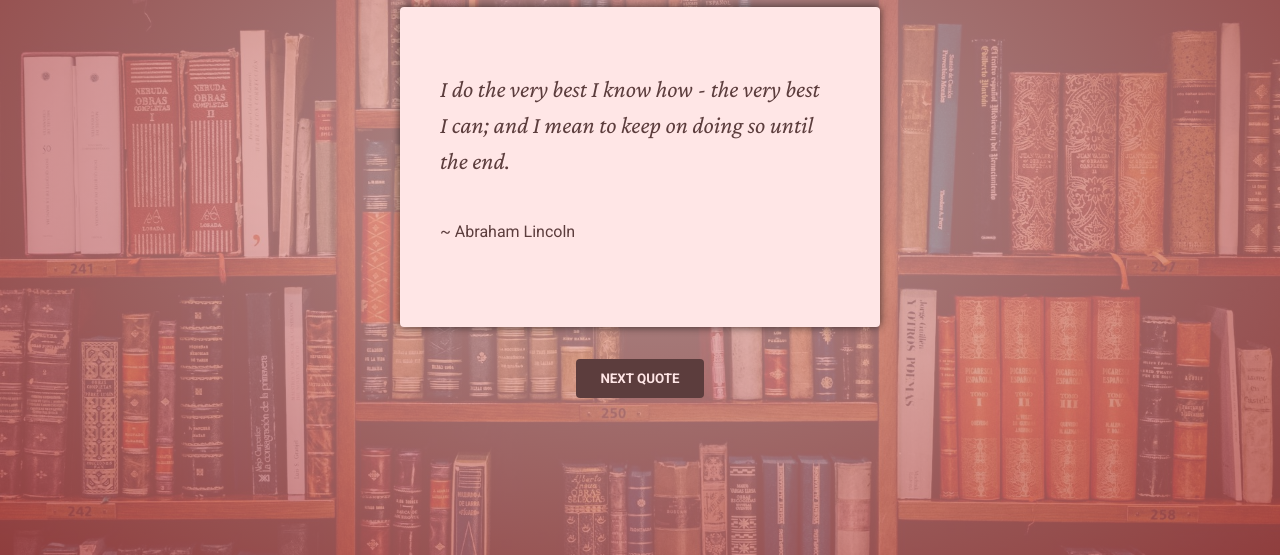
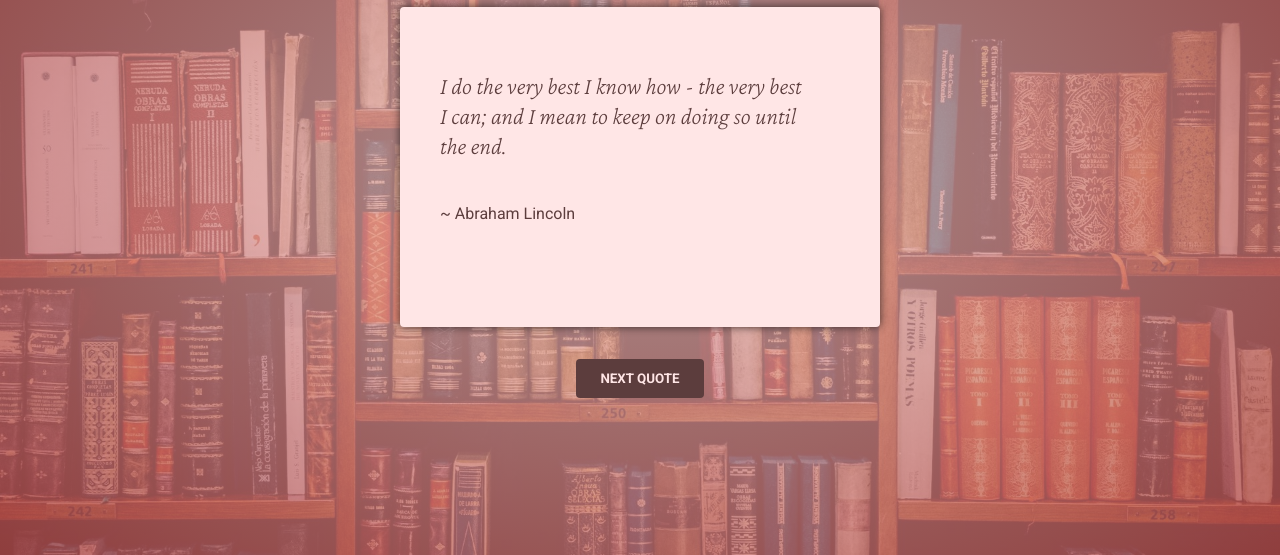
Before and after one commit to hmdshfq/static-quotes-generator, a website built with Vite: page index.html in a window 1280 px wide. Shown: the part 245-800 px from the top of the page. Built offline with nearby package versions, Linux system fonts and the light colour scheme.

```diff
--- a/src/style.css
+++ b/src/style.css
@@ -38,10 +38,11 @@
     text-wrap: pretty;
 }
 #quote {
-    line-height: 1.5;
+    line-height: 1.25;
     font-family: 'Crimson Pro',serif;
     font-style: italic;
     font-size: 1.5rem;
+    font-weight: 200;
 }
 #author {
     font-weight: 400;
```
Also changed, not shown: README.md, dist/assets/background-DUYlRfOg.jpg (added), dist/assets/index-BxRD3c7Y.js (added), dist/assets/index-C6He10W2.css (added), dist/background.jpg (added), dist/index.html (added), 1 other file.
